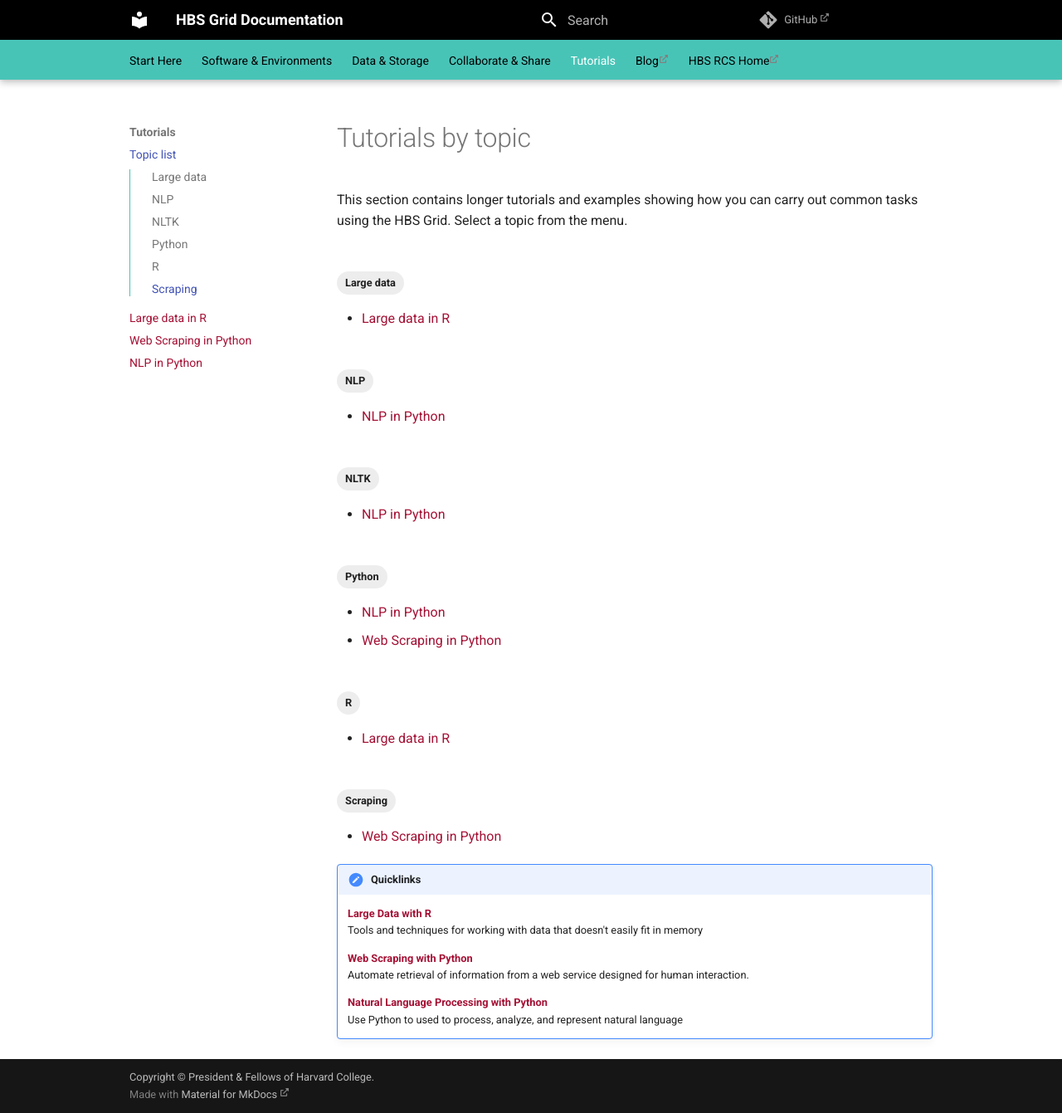
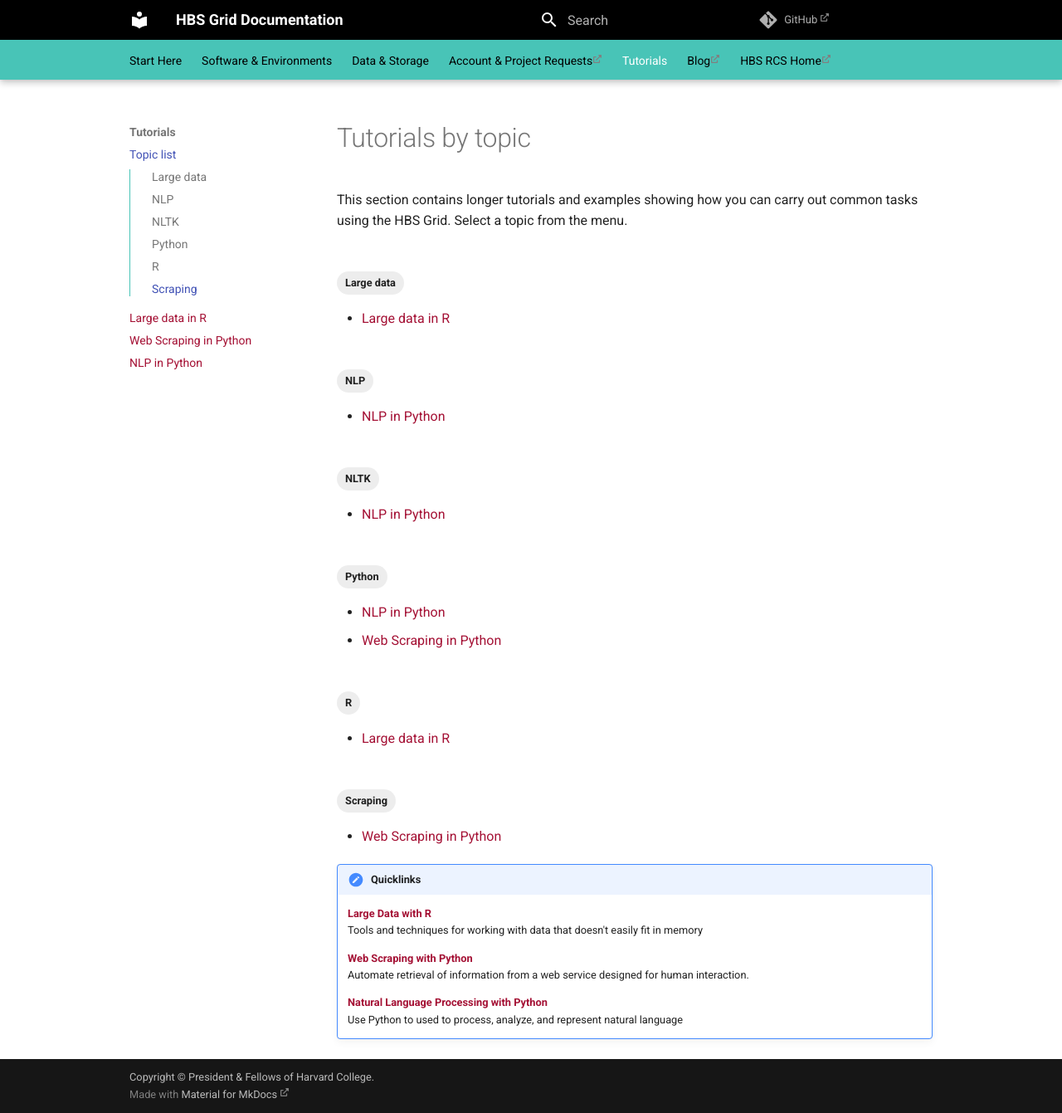
Before and after one commit to hbs-rcs/hbsgrid-docs, an MkDocs documentation site: the page built from docs/tutorials.md, in a window 1280 px wide and 1341 px high. Shown: the whole window at 83% size. Built offline with MkDocs 1.6.1 and Material for MkDocs 9.7.7, drawn with Linux system fonts in a browser that asks for light colours; comment, search, counter and statistics services are not loaded.

Commit message:
cleanup front page

```diff
--- a/mkdocs.yml
+++ b/mkdocs.yml
@@ -15,7 +15,8 @@
   - Data & Storage:
       - 🔄 Copy and Sync Files: 'syncfiles.md'
       - 💾 Research Storage & Databases: "storage.md"
-  - Collaborate & Share: 'worksafe.md'
+      - 👥 Collaborate and Share: 'worksafe.md'
+  - Account & Project Requests: 'https://www.hbs.edu/research-computing-services/help/online-requests.aspx'
   - Tutorials:
     - Topic list: 'tutorials.md'
     - Large data in R: 'tutorials/large_data_R.md'
```
Also changed, not shown: docs/index.md (+6 -0 lines).
